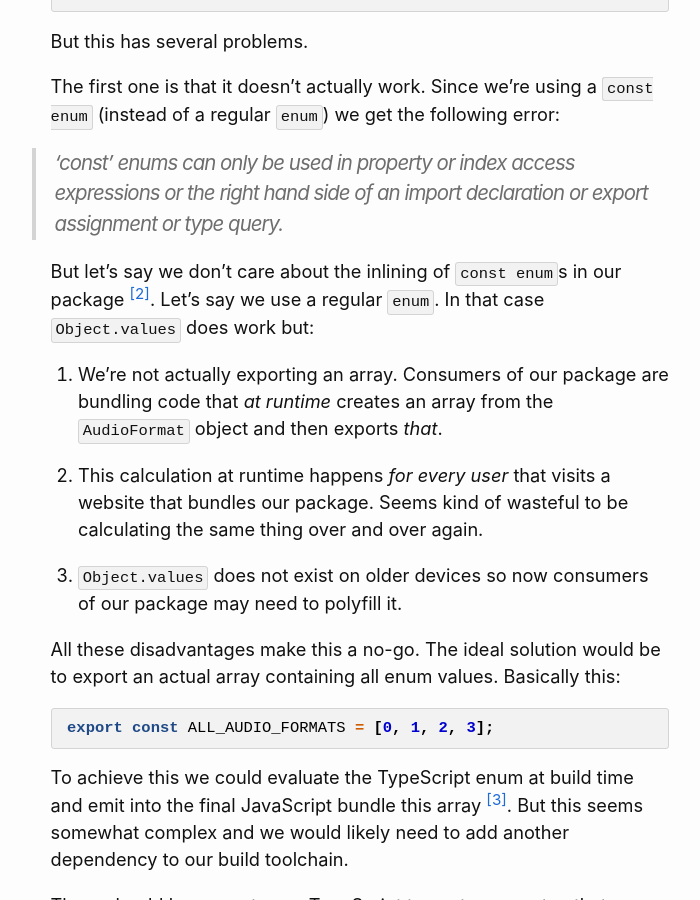
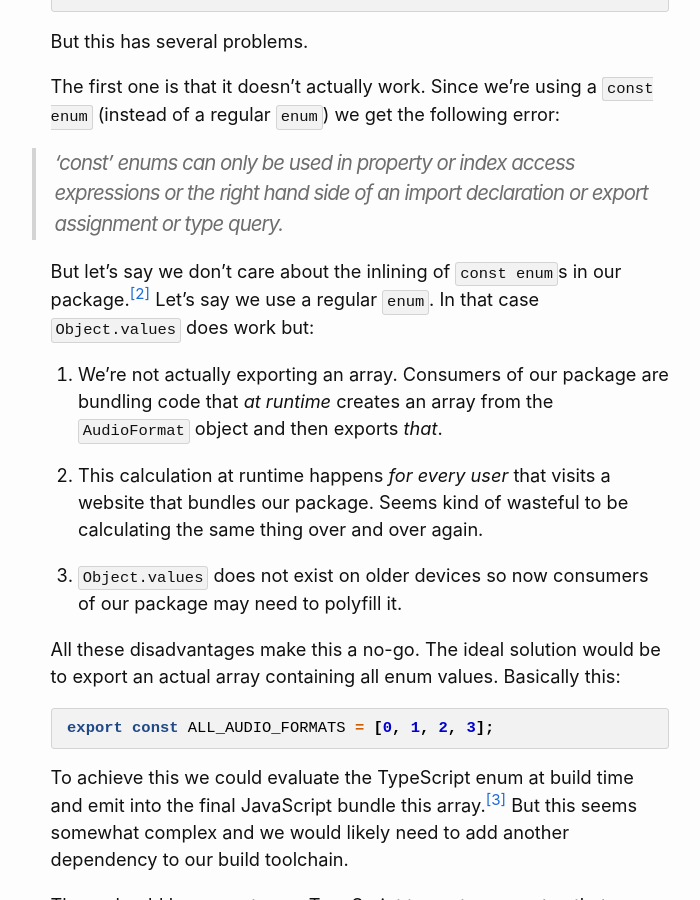
Before and after one commit to guilhermesimoes/guilhermesimoes.github.io, a Jekyll site: the page built from _posts/2023-02-20-creating-a-tuple-from-an-enum-in-typescript.md, in a window 1280 px wide and 900 px high, scrolled down 890 px. Shown: the whole window, without its empty margins (280-980 px from the left). Built offline with Jekyll 4.4.1, drawn with Linux system fonts in a browser that asks for light colours.

````diff
--- a/_posts/2023-02-20-creating-a-tuple-from-an-enum-in-typescript.md
+++ b/_posts/2023-02-20-creating-a-tuple-from-an-enum-in-typescript.md
@@ -32,7 +32,7 @@ The first one is that it doesn't actually work. Since we're using a `const enum`
 
 > 'const' enums can only be used in property or index access expressions or the right hand side of an import declaration or export assignment or type query.
 
-But let's say we don't care about the inlining of `const enum`s in our package <sup id="reverse-footnote-2"><a href="#footnote-2" rel="footnote">[2]</a></sup>. Let's say we use a regular `enum`. In that case `Object.values` does work but:
+But let's say we don't care about the inlining of `const enum`s in our package.<sup id="reverse-footnote-2"><a href="#footnote-2" rel="footnote">[2]</a></sup> Let's say we use a regular `enum`. In that case `Object.values` does work but:
 
 1. We're not actually exporting an array. Consumers of our package are bundling code that _at runtime_ creates an array from the `AudioFormat` object and then exports _that_.
 
@@ -46,7 +46,7 @@ All these disadvantages make this a no-go. The ideal solution would be to export
 export const ALL_AUDIO_FORMATS = [0, 1, 2, 3];
 ```
 
-To achieve this we could evaluate the TypeScript enum at build time and emit into the final JavaScript bundle this array <sup id="reverse-footnote-3"><a href="#footnote-3" rel="footnote">[3]</a></sup>. But this seems somewhat complex and we would likely need to add another dependency to our build toolchain.
+To achieve this we could evaluate the TypeScript enum at build time and emit into the final JavaScript bundle this array.<sup id="reverse-footnote-3"><a href="#footnote-3" rel="footnote">[3]</a></sup> But this seems somewhat complex and we would likely need to add another dependency to our build toolchain.
 
 There should be a way to use TypeScript types to guarantee that an array contains all the values of an enum. A naive approach would be the following:
 
````
Also changed, not shown: _posts/2016-10-23-d3-encoding-values-as-circles.md (+1 -1 lines), _posts/2021-03-26-apple-does-not-care-about-album-cover-art.md (+2 -2 lines).
